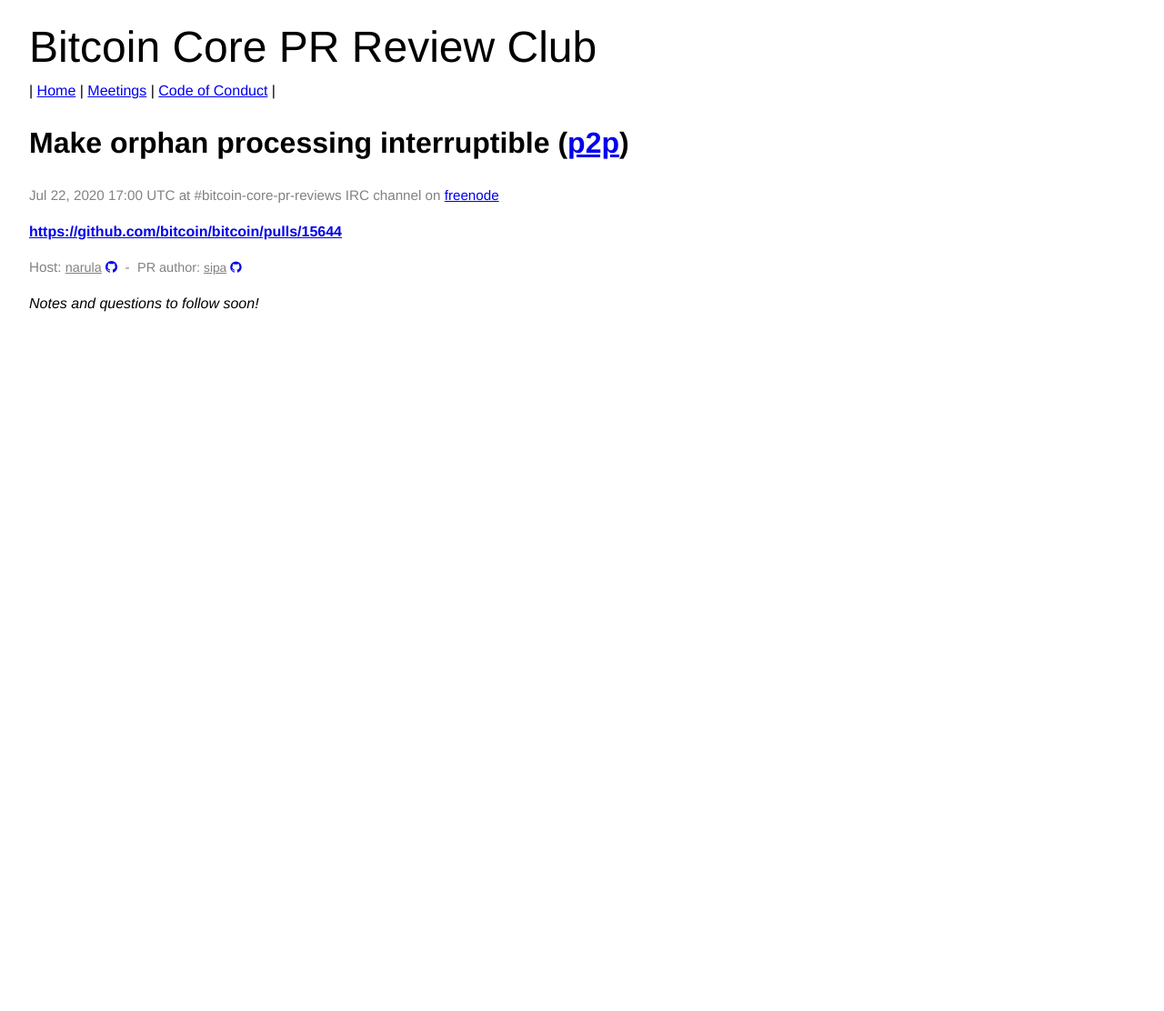
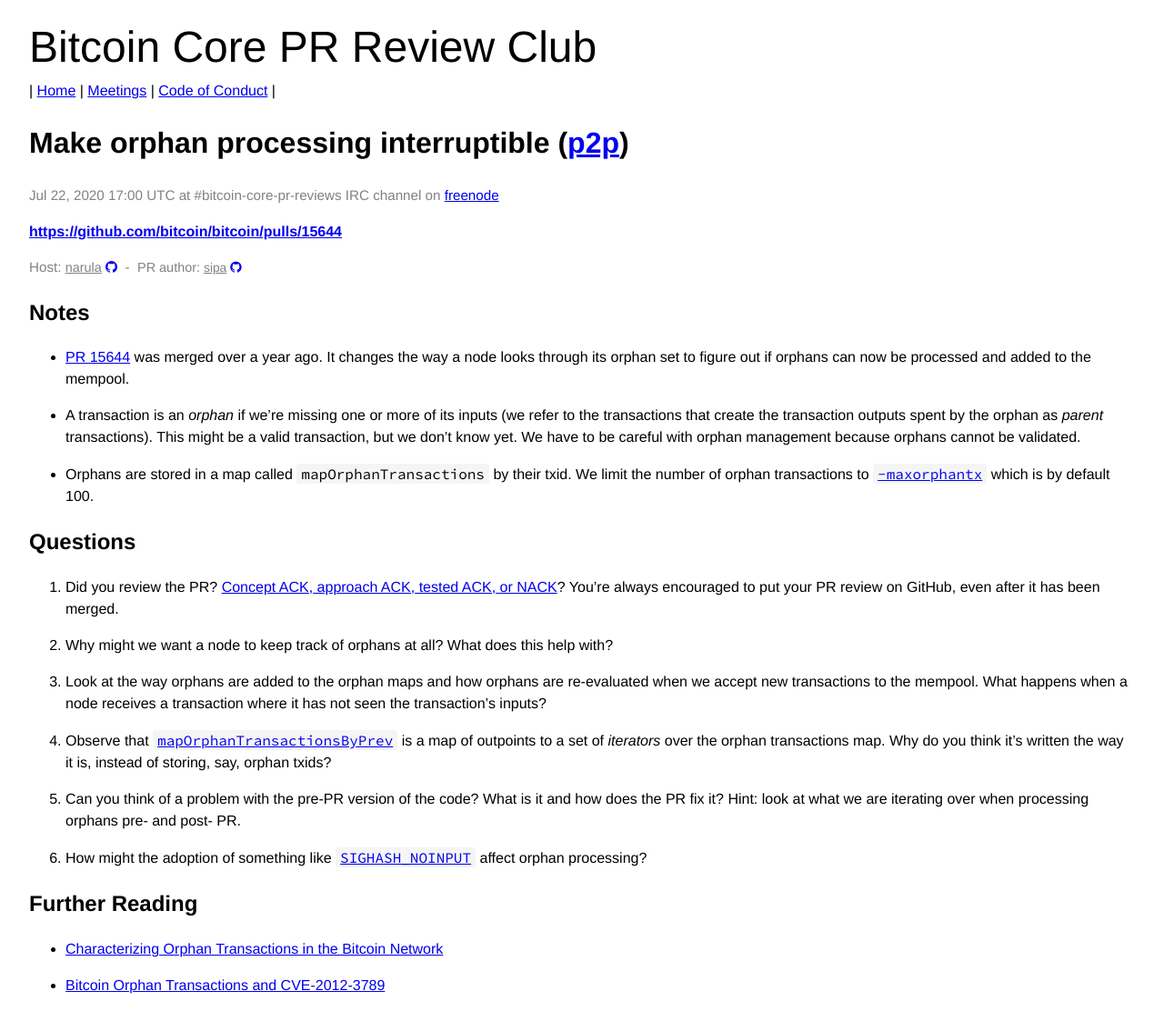
Before and after one commit to bitcoin-core-review-club/website, a Jekyll site: the page built from _posts/2020-07-22-#15644.md, in a window 1280 px wide. Shown: the whole page at 91% size. Built offline with Jekyll 4.4.1, drawn with Linux system fonts in a browser that asks for light colours; before the commit the page ends 900 px from its top, so only the background shows below that.

Commit message:
review club notes for 15644

```diff
--- a/_posts/2020-07-22-#15644.md
+++ b/_posts/2020-07-22-#15644.md
@@ -7,17 +7,59 @@
 components: ["p2p"]
 host: narula
 status: upcoming
-commit:
+commit: 866c805
 ---
 
-_Notes and questions to follow soon!_
-
-<!-- TODO: Before meeting, add notes and questions
 ## Notes
 
+* [PR 15644](https://github.com/bitcoin/bitcoin/pull/15644) was merged
+  over a year ago. It changes the way a node looks through its orphan
+  set to figure out if orphans can now be processed and added to the
+  mempool.
+
+* A transaction is an _orphan_ if we're missing one or more of its inputs (we
+  refer to the transactions that create the transaction outputs spent by the
+  orphan as _parent_ transactions). This might be a valid transaction, but we
+  don't know yet. We have to be careful with orphan management because orphans
+  cannot be validated.
+
+* Orphans are stored in a map called `mapOrphanTransactions` by their
+  txid. We limit the number of orphan transactions to
+  [`-maxorphantx`](https://github.com/bitcoin-core-review-club/bitcoin/blob/pr15644/src/net_processing.h#L17)
+  which is by default 100.
+
 ## Questions
--->
 
+1. Did you review the PR? [Concept ACK, approach ACK, tested ACK, or
+   NACK](https://github.com/bitcoin/bitcoin/blob/master/CONTRIBUTING.md#peer-review)?
+   You're always encouraged to put your PR review on GitHub, even after it has
+   been merged.
+
+2. Why might we want a node to keep track of orphans at all? What does
+   this help with?
+
+3. Look at the way orphans are added to the orphan maps and how
+   orphans are re-evaluated when we accept new transactions to the
+   mempool. What happens when a node receives a transaction where it
+   has not seen the transaction's inputs?
+
+4. Observe that
+   [`mapOrphanTransactionsByPrev`](https://github.com/bitcoin-core-review-club/bitcoin/blob/pr15644/src/net_processing.cpp#L188)
+   is a map of outpoints to a set of *iterators* over the orphan transactions map.
+   Why do you think it's written the way it is, instead of storing, say, orphan
+   txids?
+
+5. Can you think of a problem with the pre-PR version of the code?
+   What is it and how does the PR fix it? Hint: look at what we are
+   iterating over when processing orphans pre- and post- PR.
+
+6. How might the adoption of something like [`SIGHASH_NOINPUT`](https://github.com/bitcoin/bips/blob/master/bip-0118.mediawiki) affect orphan processing?
+
+## Further Reading
+
+* [Characterizing Orphan Transactions in the Bitcoin Network](https://arxiv.org/pdf/1912.11541.pdf)
+
+* [Bitcoin Orphan Transactions and CVE-2012-3789](https://cryptoservices.github.io/fde/2018/12/14/bitcoin-orphan-TX-CVE.html)
 
 <!-- TODO: After meeting, uncomment and add meeting log between the irc tags
 ## Meeting Log
```
